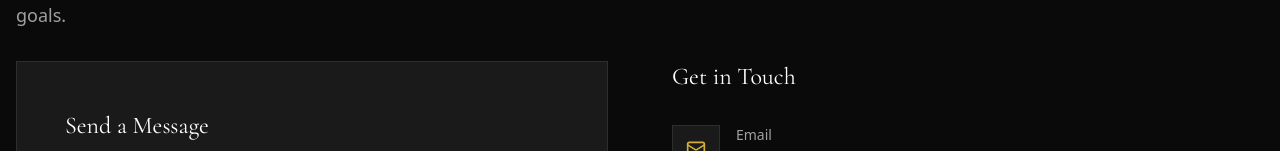
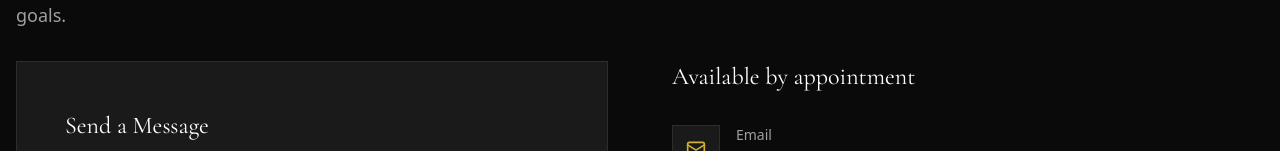
Before and after one commit to gokronos/elite_realty_final, a Next.js app: page /contact in a window 1280 px wide. Shown: the part 235-386 px from the top of the page. Built offline with nearby package versions, Linux system fonts and the light colour scheme; no server answers.

Commit message:
fix: change contact section heading to 'Available by appointment'

```diff
--- a/app/(site)/contact/page.tsx
+++ b/app/(site)/contact/page.tsx
@@ -45,7 +45,7 @@ export default function ContactPage() {
             <div className="space-y-12">
               <div>
                 <h2 className="font-serif text-2xl text-white mb-8">
-                  Get in Touch
+                  Available by appointment
                 </h2>
                 <div className="space-y-6">
                   <div className="flex items-start gap-4">
```
